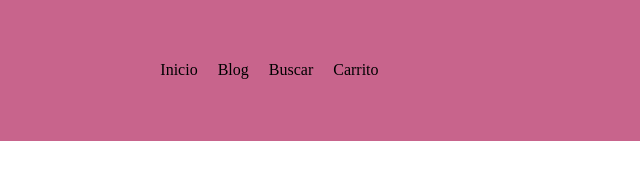
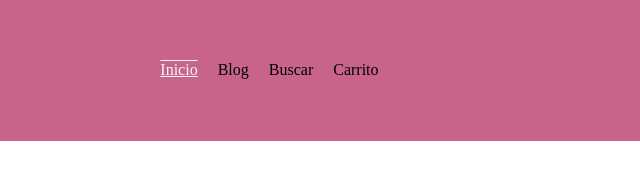
Before and after one commit to FedericoBordini/pagina-coaching, a plain HTML site: page index.html in a window 1280 px wide. In both pictures the pointer is over the link "Inicio". Shown: the full height of the page, 640-1280 px from the left. Drawn offline with Linux system fonts and the light colour scheme.

Commit message:
change color

```diff
--- a/styles/styles.css
+++ b/styles/styles.css
@@ -23,3 +23,8 @@ a {
     text-decoration: none;
     color: black;
 }
+
+a:hover {
+    color: whitesmoke;
+    text-decoration: underline overline;
+}
```
